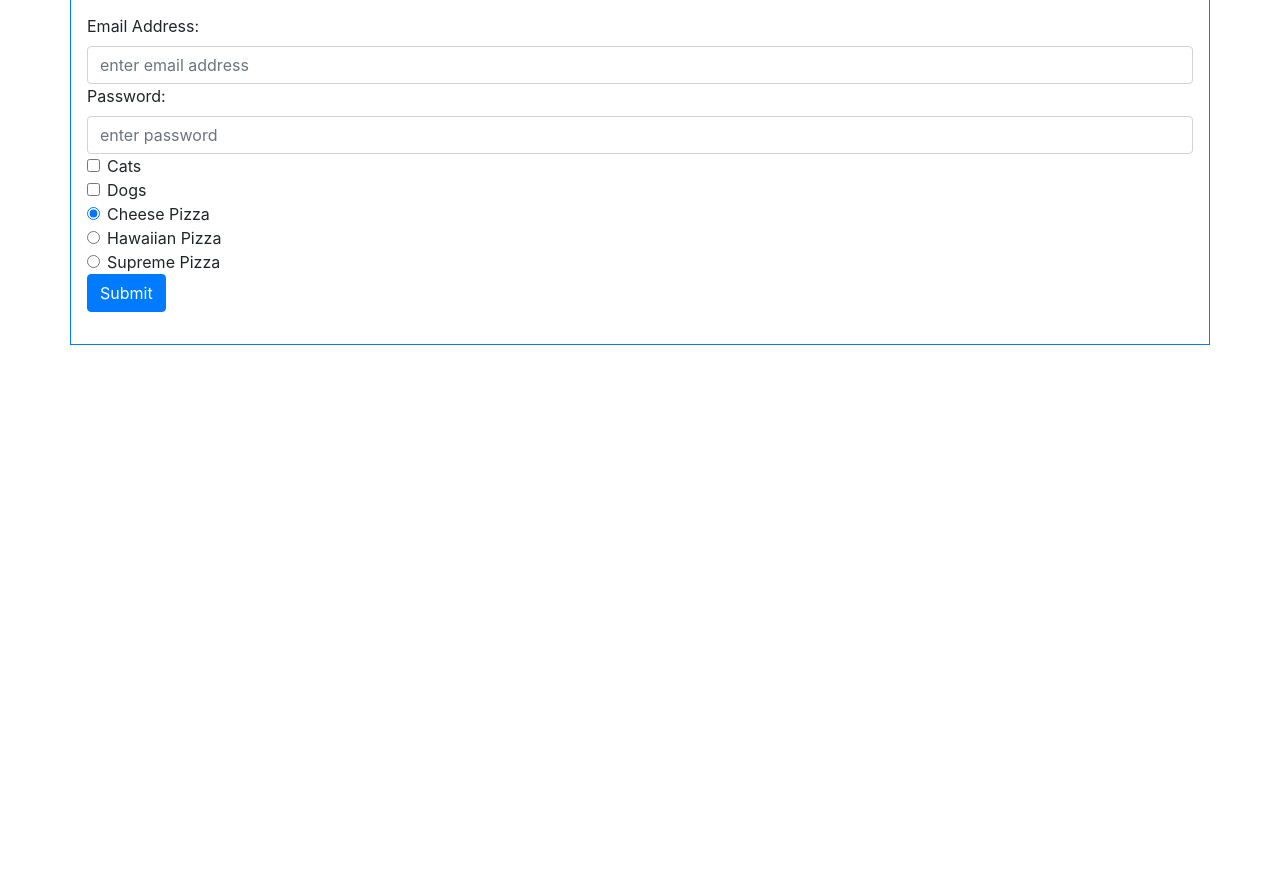
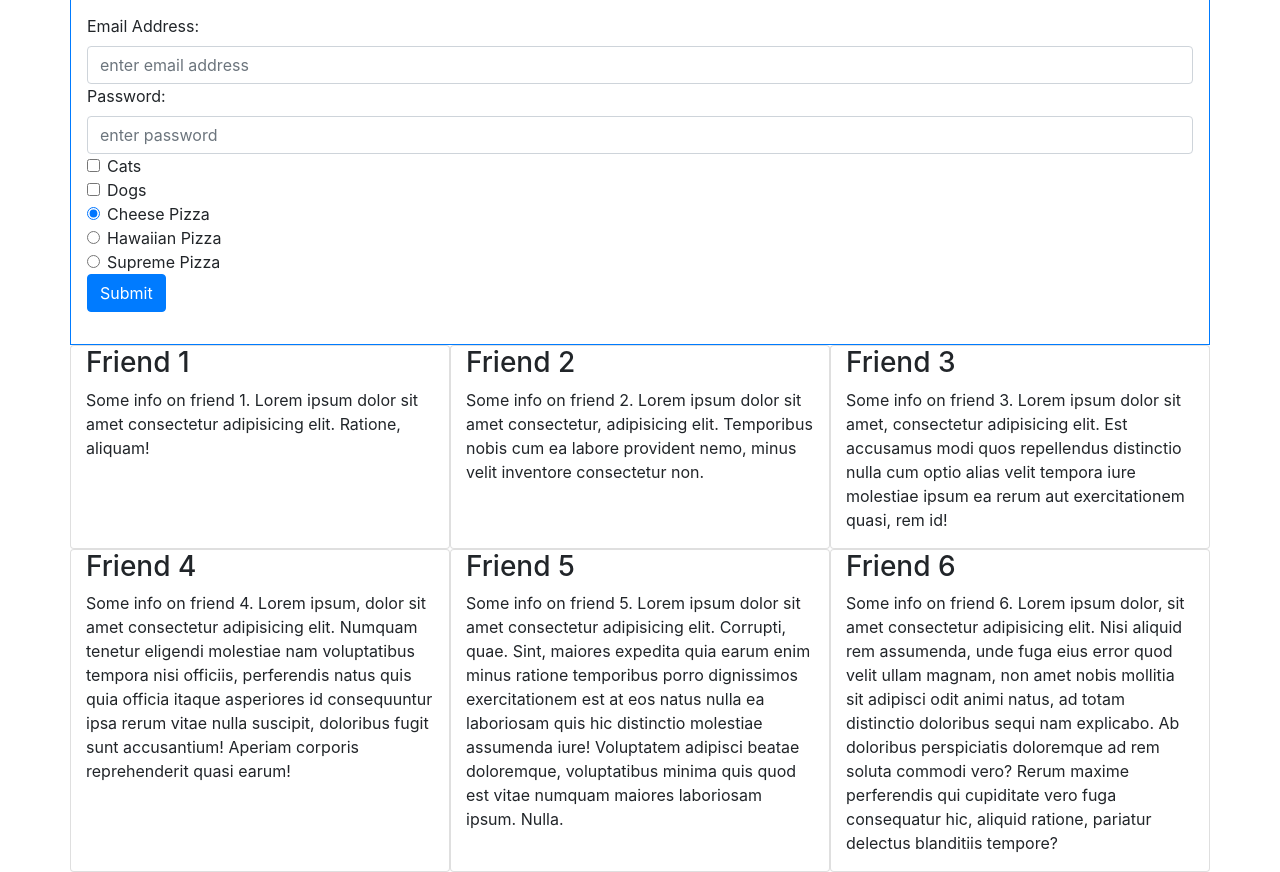
Before and after one commit to plebtech/ib-lab-bootstrap-4-drills, a plain HTML site: page index.html in a window 1280 px wide. Shown: the part 83-955 px from the top of the page. Before the commit the page ends 800 px from the top, so only its background shows below. Drawn offline with nearby package versions, Linux system fonts and the light colour scheme.

Commit message:
finished 'card' section of lab.

```diff
--- a/index.html
+++ b/index.html
@@ -64,6 +64,44 @@
                 </div>
             </form>
         </div>
+        <div class="row">
+            <div class="card col-4">
+                <div class="card-bod">
+                    <h3>Friend 1</h3>
+                    <p>Some info on friend 1. Lorem ipsum dolor sit amet consectetur adipisicing elit. Ratione, aliquam!</p>
+                </div>
+            </div>
+            <div class="card col-4">
+                <div class="card-bod">
+                    <h3>Friend 2</h3>
+                    <p>Some info on friend 2. Lorem ipsum dolor sit amet consectetur, adipisicing elit. Temporibus nobis cum ea labore provident nemo, minus velit inventore consectetur non.</p>
+                </div>
+            </div>
+            <div class="card col-4">
+                <div class="card-bod">
+                    <h3>Friend 3</h3>
+                    <p>Some info on friend 3. Lorem ipsum dolor sit amet, consectetur adipisicing elit. Est accusamus modi quos repellendus distinctio nulla cum optio alias velit tempora iure molestiae ipsum ea rerum aut exercitationem quasi, rem id!</p>
+                </div>
+            </div>
+            <div class="card col-4">
+                <div class="card-bod">
+                    <h3>Friend 4</h3>
+                    <p>Some info on friend 4. Lorem ipsum, dolor sit amet consectetur adipisicing elit. Numquam tenetur eligendi molestiae nam voluptatibus tempora nisi officiis, perferendis natus quis quia officia itaque asperiores id consequuntur ipsa rerum vitae nulla suscipit, doloribus fugit sunt accusantium! Aperiam corporis reprehenderit quasi earum!</p>
+                </div>
+            </div>
+            <div class="card col-4">
+                <div class="card-bod">
+                    <h3>Friend 5</h3>
+                    <p>Some info on friend 5. Lorem ipsum dolor sit amet consectetur adipisicing elit. Corrupti, quae. Sint, maiores expedita quia earum enim minus ratione temporibus porro dignissimos exercitationem est at eos natus nulla ea laboriosam quis hic distinctio molestiae assumenda iure! Voluptatem adipisci beatae doloremque, voluptatibus minima quis quod est vitae numquam maiores laboriosam ipsum. Nulla.</p>
+                </div>
+            </div>
+            <div class="card col-4">
+                <div class="card-bod">
+                    <h3>Friend 6</h3>
+                    <p>Some info on friend 6. Lorem ipsum dolor, sit amet consectetur adipisicing elit. Nisi aliquid rem assumenda, unde fuga eius error quod velit ullam magnam, non amet nobis mollitia sit adipisci odit animi natus, ad totam distinctio doloribus sequi nam explicabo. Ab doloribus perspiciatis doloremque ad rem soluta commodi vero? Rerum maxime perferendis qui cupiditate vero fuga consequatur hic, aliquid ratione, pariatur delectus blanditiis tempore?</p>
+                </div>
+            </div>
+        </div>
     </div>
 </body>
 
```
